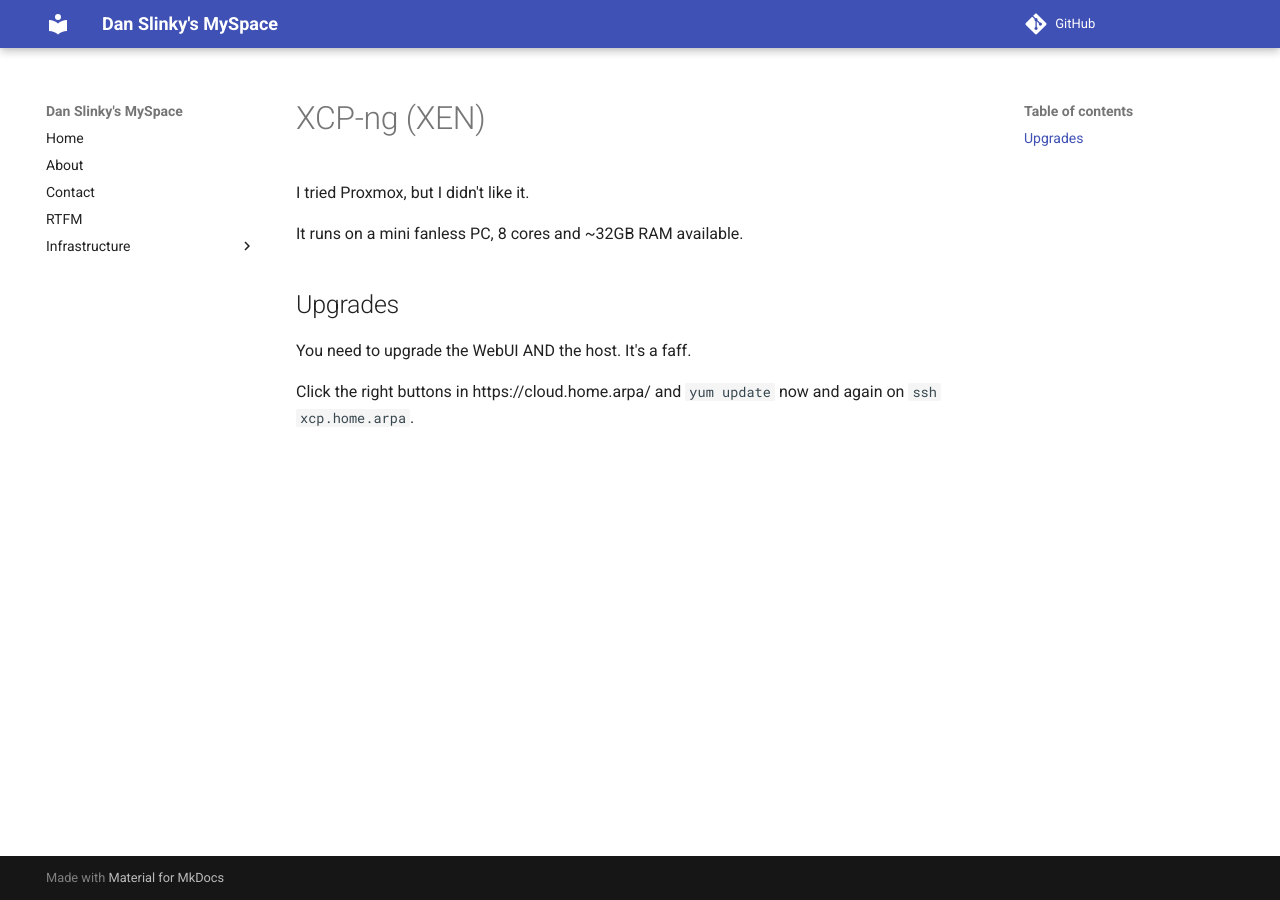
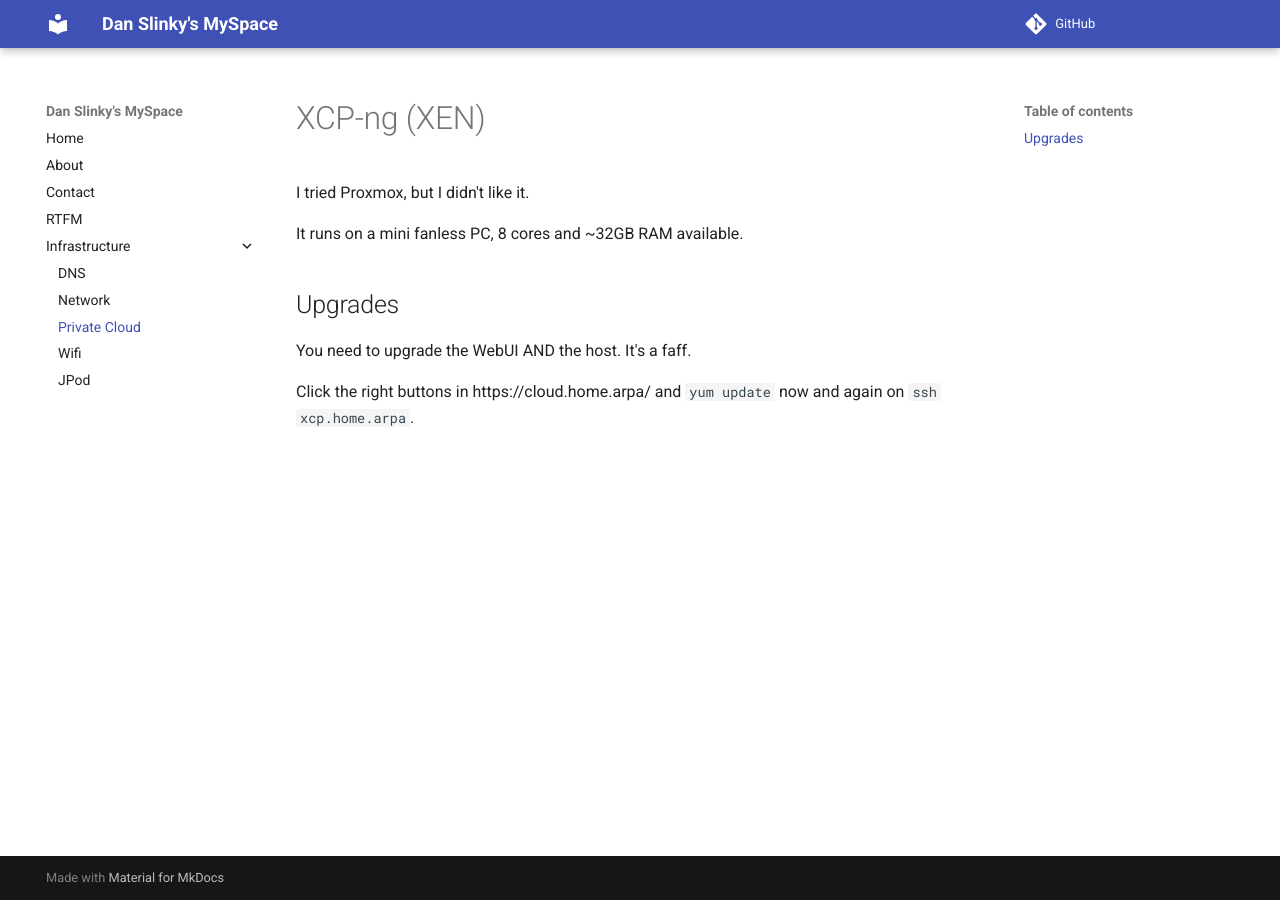
Before and after one commit to danslinky/danslinky.co.uk, an MkDocs documentation site: the page built from docs/xcp-ng.md, in a window 1280 px wide. Built offline with MkDocs 1.6.1 and Material for MkDocs 9.7.7, drawn with Linux system fonts in a browser that asks for light colours; comment, search, counter and statistics services are not loaded.

Commit message:
Update mkdocs.yml

```diff
--- a/mkdocs.yml
+++ b/mkdocs.yml
@@ -8,7 +8,11 @@
   - Contact: contact.md
   - RTFM: rtfm.md
   - Infrastructure:
-    - Router: opnsense.md
+    - DNS: dns.md
+    - Network: opnsense.md
+    - Private Cloud: xcp-ng.md
+    - Wifi: wifi.md
+    - JPod: jpod.md
 theme:
   name: material
 plugins:
```
